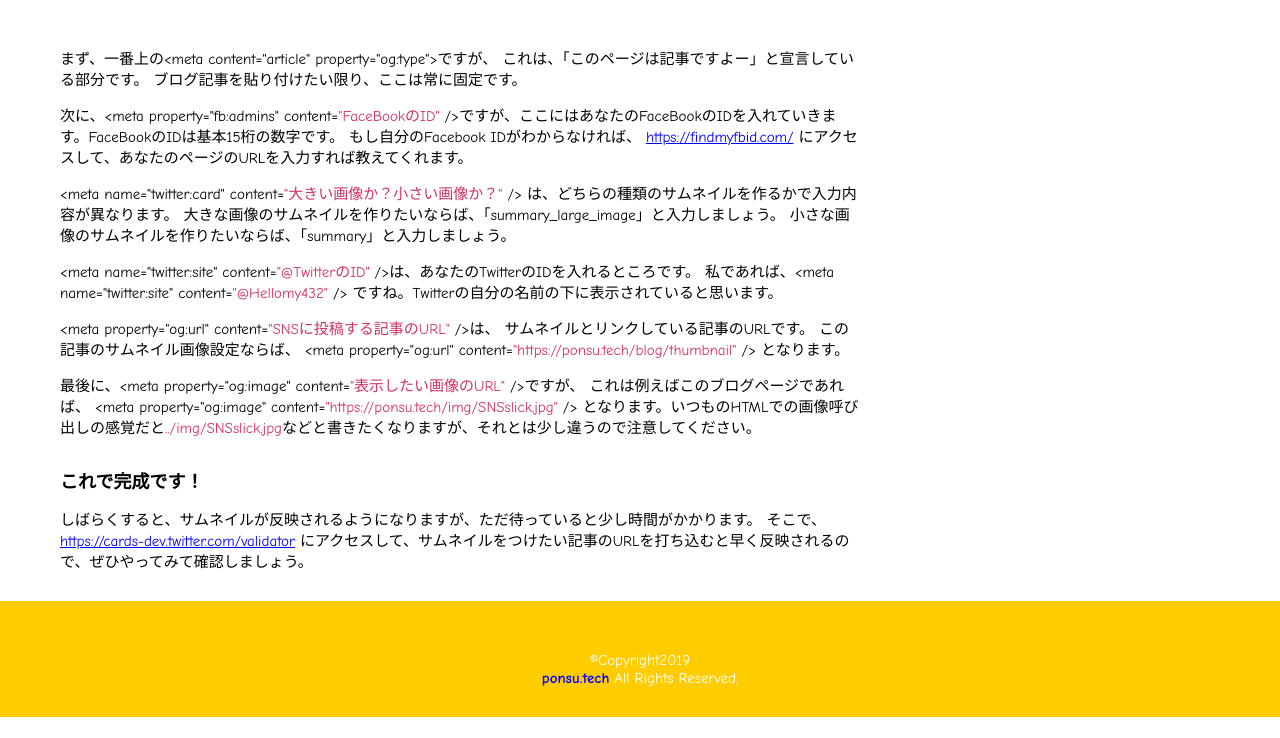
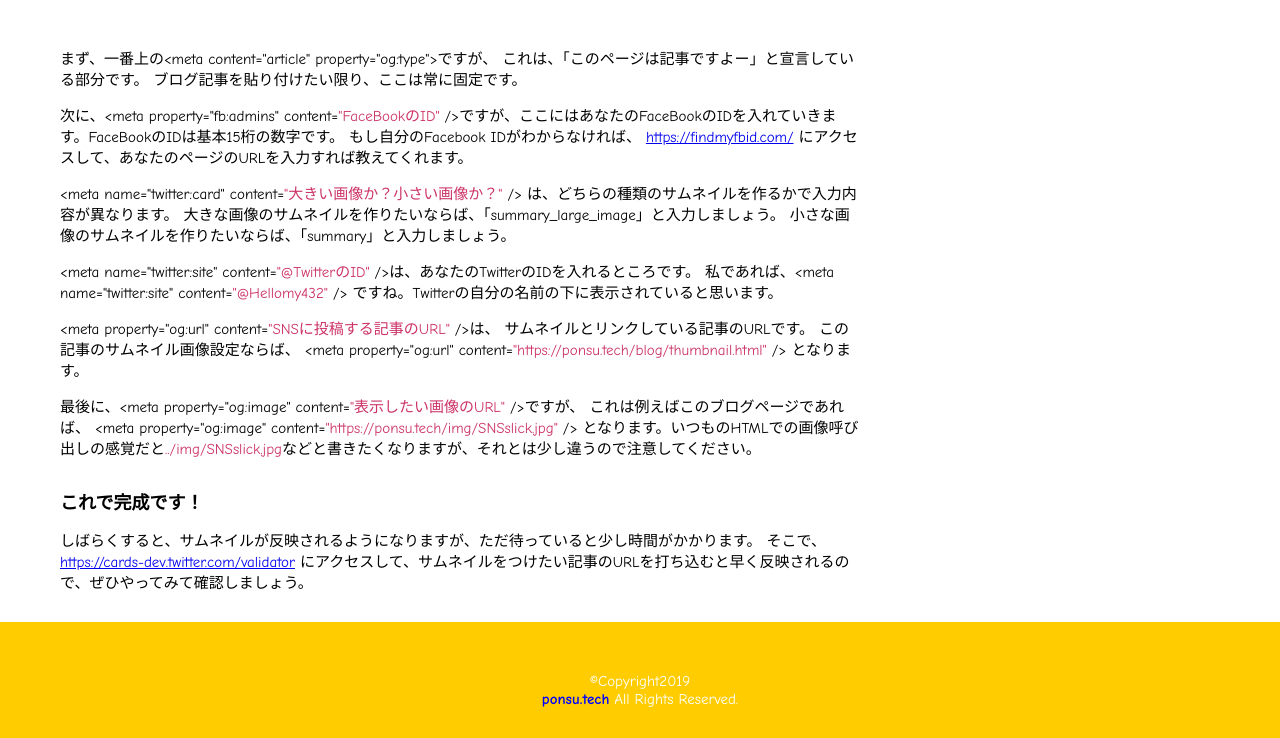
Before and after one commit to ponsu256/supreme-journey, a plain HTML site: page blog/thumbnail.html in a window 1280 px wide. Shown: the part 2554-3292 px from the top of the page. Before the commit the page ends 3271 px from the top, so only its background shows below. Drawn offline with Linux system fonts and the light colour scheme; a web font is replaced by a local one.

Commit message:
Update thumbnail.html

```diff
--- a/blog/thumbnail.html
+++ b/blog/thumbnail.html
@@ -109,7 +109,7 @@
             &lt;meta property="og:url" content=<span class="color">"SNSに投稿する記事のURL"</span> /&gt;は、
             サムネイルとリンクしている記事のURLです。
             この記事のサムネイル画像設定ならば、
-            &lt;meta property="og:url" content=<span class="color">"https://ponsu.tech/blog/thumbnail"</span> /&gt;
+            &lt;meta property="og:url" content=<span class="color">"https://ponsu.tech/blog/thumbnail.html"</span> /&gt;
             となります。
           </p>
           <p>
```
